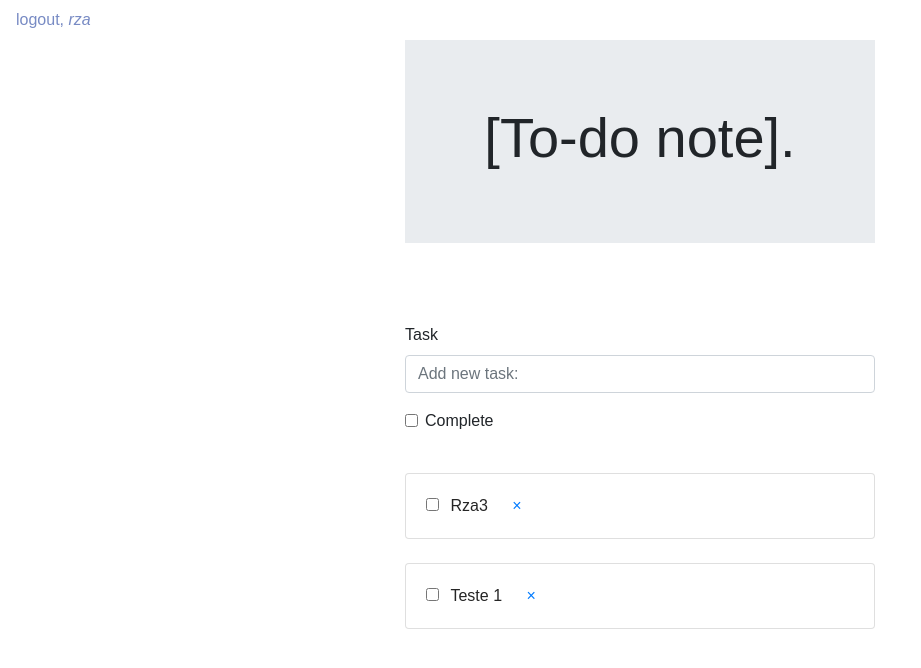
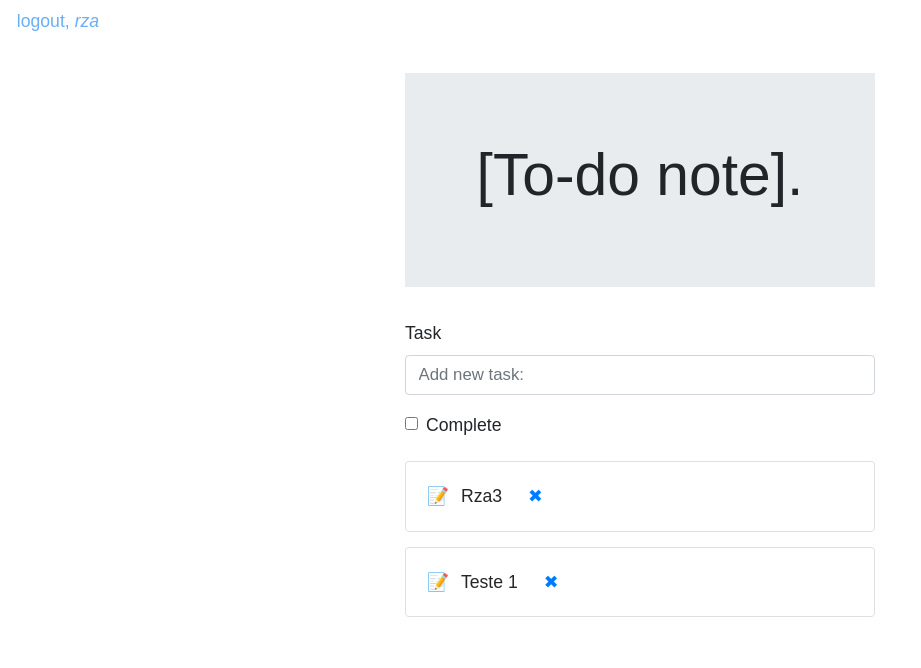
Before and after one commit to jonatasemanuel/to-do, a Django app: page / in a window 1280 px wide. Shown: the top 668 px of the page, without its empty margins (0-921 px from the left). Run offline with Django 4.2, Linux system fonts and the light colour scheme; a user stored in the database is signed in; data comes from the database, SQL or seed files in the repository; both versions use the stored data as it was after the commit; some libraries are stand-ins or nearby versions.

Commit message:
icon and a little bit more of css

```diff
--- a/core/models.py
+++ b/core/models.py
@@ -5,7 +5,7 @@ from django.contrib.auth.models import User
 # Create your models here.
 class Task(models.Model):
     """Campo para o user colocar uma tarefa"""
-    task = models.CharField(max_length=65)
+    task = models.CharField(max_length=100)
     complete = models.BooleanField(default=False)
     date_added = models.DateField(auto_now_add=True)
     owner = models.ForeignKey(User, on_delete=models.CASCADE)
--- a/core/static/css/styles.css
+++ b/core/static/css/styles.css
@@ -2,6 +2,7 @@
     margin: 0;
     padding: 0;
     box-sizing: border-box;
+    font-size: 1.05rem;
   }
 
 body {
@@ -12,20 +13,19 @@ h1 {
     text-align: center;
 }
 
-
 #task-name {
     margin-left: 7px;
     color: rgb(37, 37, 37);
 }
+
 #task-name:hover {
     color: rgb(120, 139, 196);
 }
 
 a:hover {
-    color: rgb(120, 139, 196);
+    color: rgb(106, 175, 243);
     text-decoration : none;
 }
-
 
 li {
     list-style: none;
@@ -35,6 +35,14 @@ li {
     max-width: 500px;
 }
 
-input {
-    border-radius: 15px;
+#task-body {
+    display: flex;
+    flex-direction: row wrap;
+    justify-items: space-between;
+    margin-top: -20px;
+    margin-bottom: 35px;
 }
+
+header {
+    margin-top: 30px;
+}
--- a/core/templates/core/home.html
+++ b/core/templates/core/home.html
@@ -8,7 +8,7 @@
         <header class="jumbotron jumbotron-fluid">
                 <h1 class="display-4">[To-do note].</h1>
         </header>
-        <br><br>
+
                 <form action="{% url 'home' %}" method="post" class="form">
                     {% csrf_token %}
                     {% bootstrap_form form %}
@@ -16,28 +16,27 @@
                 <br>
 
                 {% for task in tasks %}
-                 <div class="card">
+                <div id="task-body" class="card">
                     <div class="card-body">
-
                         {% if not task.complete %}
 
-                            <input type="checkbox" id="complete" name="complete" onclik="TaskDone();">
-                            <a id="task-name" class="card-link" href="{% url 'edit' task.id %}">{{task}}</a>
+                            <span id="to-do" >&#128221;</span>
+                            <a id="task-name" class="card-link" href="{% url 'edit' task.id %}">{{ task|title }}</a>
 
-                            <a class="card-link" href="{% url 'delete' task.id %}">&#215;</a>
+                            <a id="delete" class="card-link" href="{% url 'delete' task.id %}">&#10006;</a>
 
                         {% else %}
 
-                            <input type="checkbox" id="complete" name="complete" onclik="TaskDone();">
-                            <a style="text-decoration:line-through" id="task-name" class="card-link" href="{% url 'edit' task.id %}">{{task}}</a>
+                            <span id="done" >&#129504;</span>
+                            <a style="text-decoration:line-through" id="task-name" class="card-link" href="{% url 'edit' task.id %}">{{ task|title }}</a>
 
-                            <a class="card-link" href="{% url 'delete' task.id %}">&#215;</a>
+                            <a id="delete" class="card-link" href="{% url 'delete' task.id %}">&#10006;</a>
 
                         {% endif %}
 
                     </div>
                 </div>
-                <br>
+
                 {% endfor %}
 
 {% endblock content %}
--- a/core/templates/core/update.html
+++ b/core/templates/core/update.html
@@ -7,8 +7,6 @@
     <header class="jumbotron jumbotron-fluid">
         <h1 class="display-4">Update your task.</h1>
     </header>
-
-<br><br>
 
     <form action="" method="post" class="form">
         {% csrf_token %}
```
Also changed, not shown: db.sqlite3.
